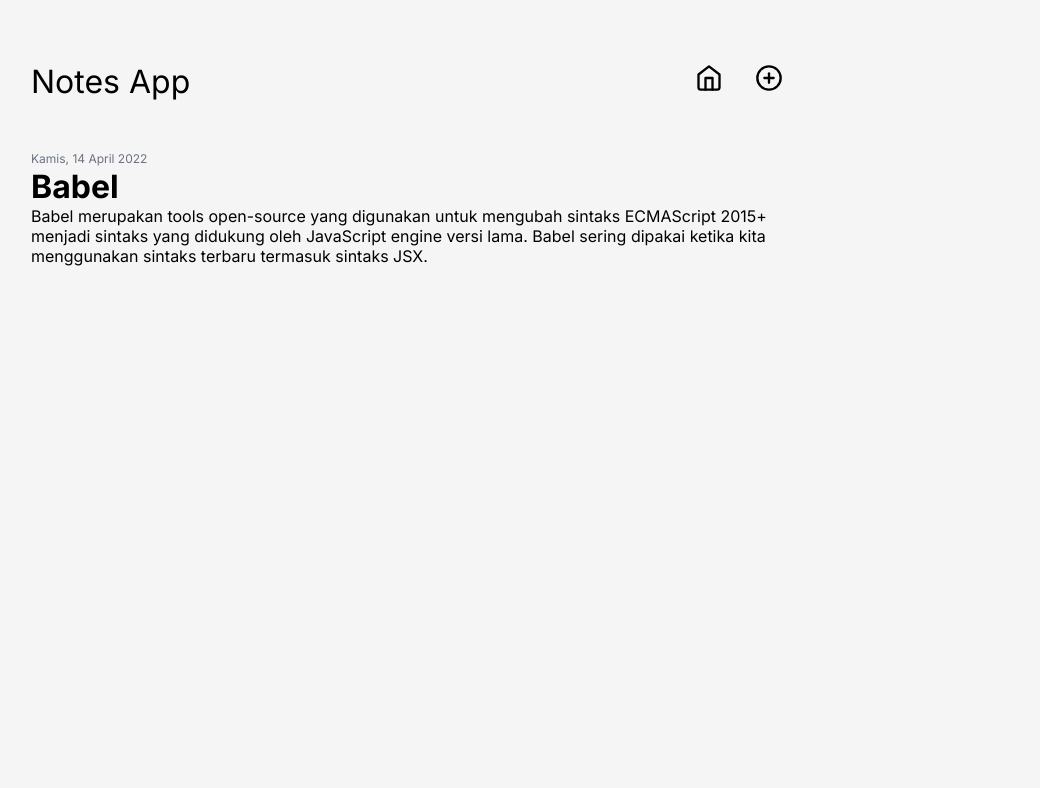
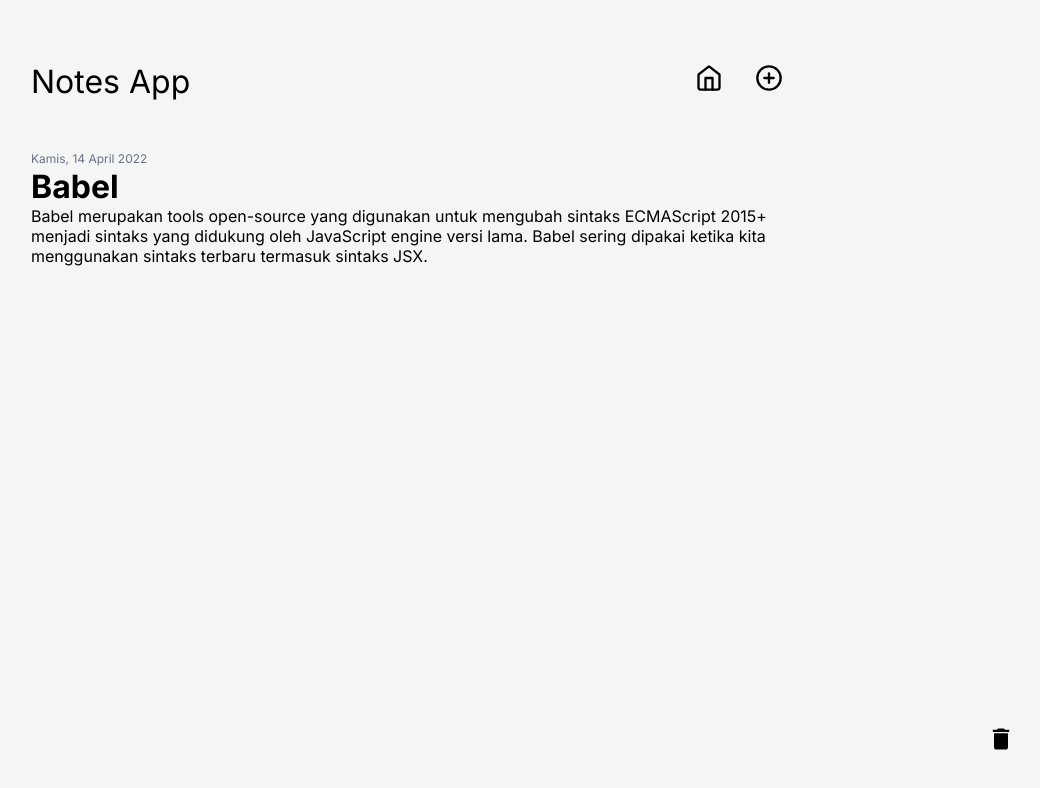
Before and after one commit to Arraidh/fundamental-react-dicoding-notes-app, a React (Vite) app: page /note/notes-1 in a window 1280 px wide. Shown: the top 788 px of the page, without its empty margins (225-1265 px from the left). Built offline with nearby package versions, Linux system fonts and the light colour scheme.

Commit message:
feat(note detail): add delete note functionality

```diff
--- a/src/pages/NoteDetail.jsx
+++ b/src/pages/NoteDetail.jsx
@@ -1,18 +1,31 @@
 import React from "react";
-import { useParams } from "react-router-dom";
-import { getNote } from "../utils/local-data";
+import { useNavigate, useParams } from "react-router-dom";
+import { deleteNote, getNote } from "../utils/local-data";
 import { showFormattedDate } from "../utils";
+import { MdDelete } from "react-icons/md";
 
 const NoteDetail = () => {
   const { noteId } = useParams();
+  const navigate = useNavigate();
 
-  const { body, createdAt, title } = getNote(noteId);
+  const { id, body, createdAt, title } = getNote(noteId);
+
+  const handleDeleteNote = () => {
+
+    deleteNote(id);
+    navigate("/");
+
+  };
 
   return (
-    <div>
+    <div className="note-detail">
       <span className="note-item__date">{showFormattedDate(createdAt)}</span>
       <h1>{title}</h1>
       <div>{body}</div>
+
+      <div className="note-delete-container">
+            <button className="delete-note-button" onClick={() => handleDeleteNote()}><MdDelete/></button>
+      </div>
     </div>
   );
 };
--- a/src/styles/style.css
+++ b/src/styles/style.css
@@ -135,3 +135,25 @@
   border: 2px dashed black;
   border-radius: 4px;
 }
+
+
+.note-delete-container{
+  position: absolute;
+  top: 0;
+  left: 0;
+  height: 100vh;
+  width: 100vw;
+}
+
+.delete-note-button{
+  position: absolute;
+  bottom: 32px;
+  right: 32px;
+  padding: 8px;
+  font-size: 28px;
+  background-color: transparent;
+  border: 0;
+  border-radius: 4px;
+  cursor: pointer;
+  max-width: 56px;
+}
```
